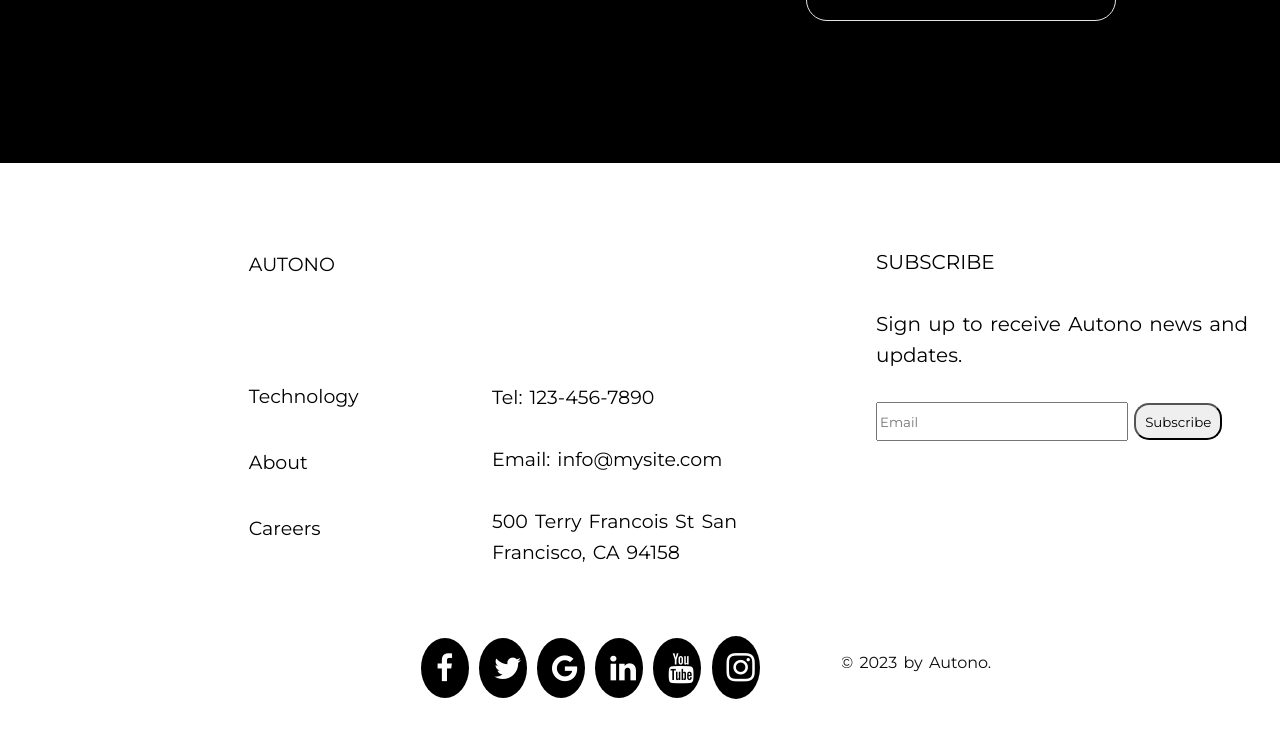
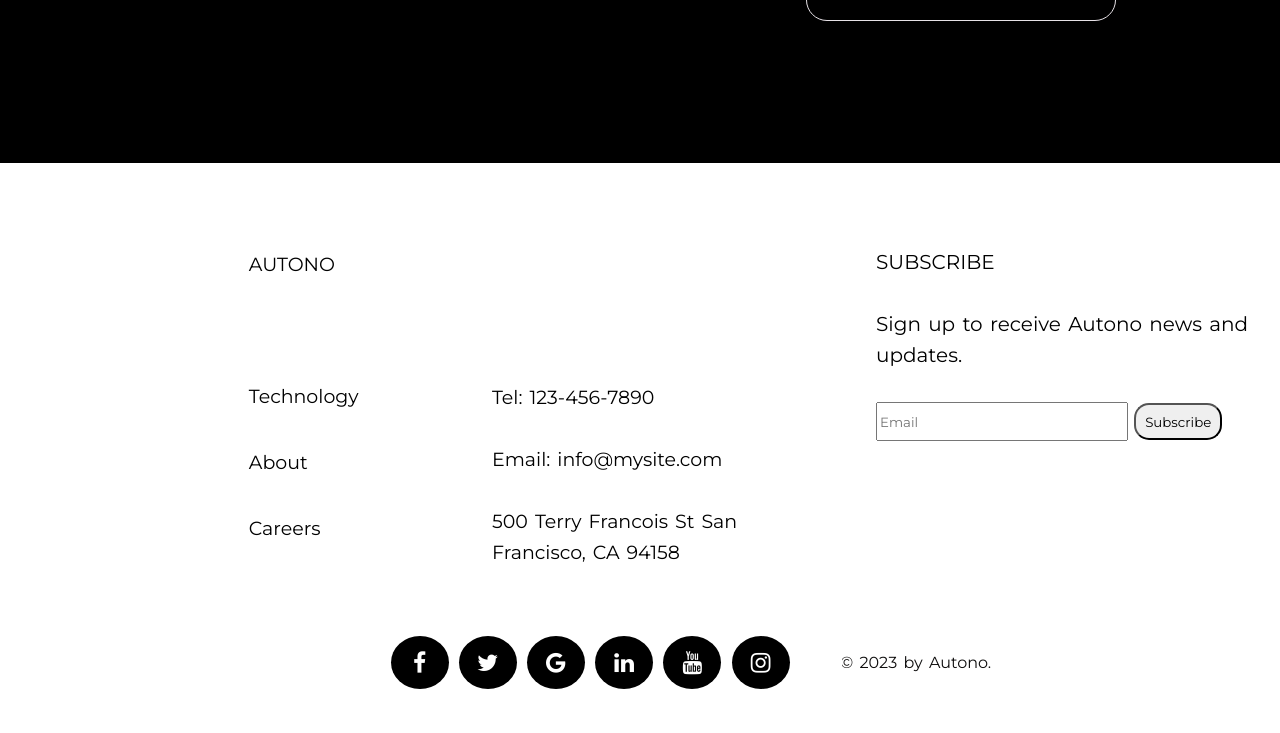
Before and after one commit to shrutee24/My_EV.github.io, a plain HTML site: page index.html in a window 1280 px wide. Shown: the part 5295-6028 px from the top of the page. Drawn offline with Linux system fonts and the light colour scheme.

Commit message:
Update index.html

```diff
--- a/index.html
+++ b/index.html
@@ -1084,9 +1084,9 @@ input {
 }
 
 .fa {
-    padding: 15px;
-    font-size: 30px;
-    width: 18px;
+       padding: 15px;
+    font-size: 23px;
+    width: 28px;
     text-align: center;
     text-decoration: none;
     margin: 5px 2px;
@@ -1126,7 +1126,7 @@ input {
 .fa-instagram {
     background: black;
     color: white;
-    font-size: 33px;
+
 }
 
 /* .H{ font-size: 22px;} */
```
